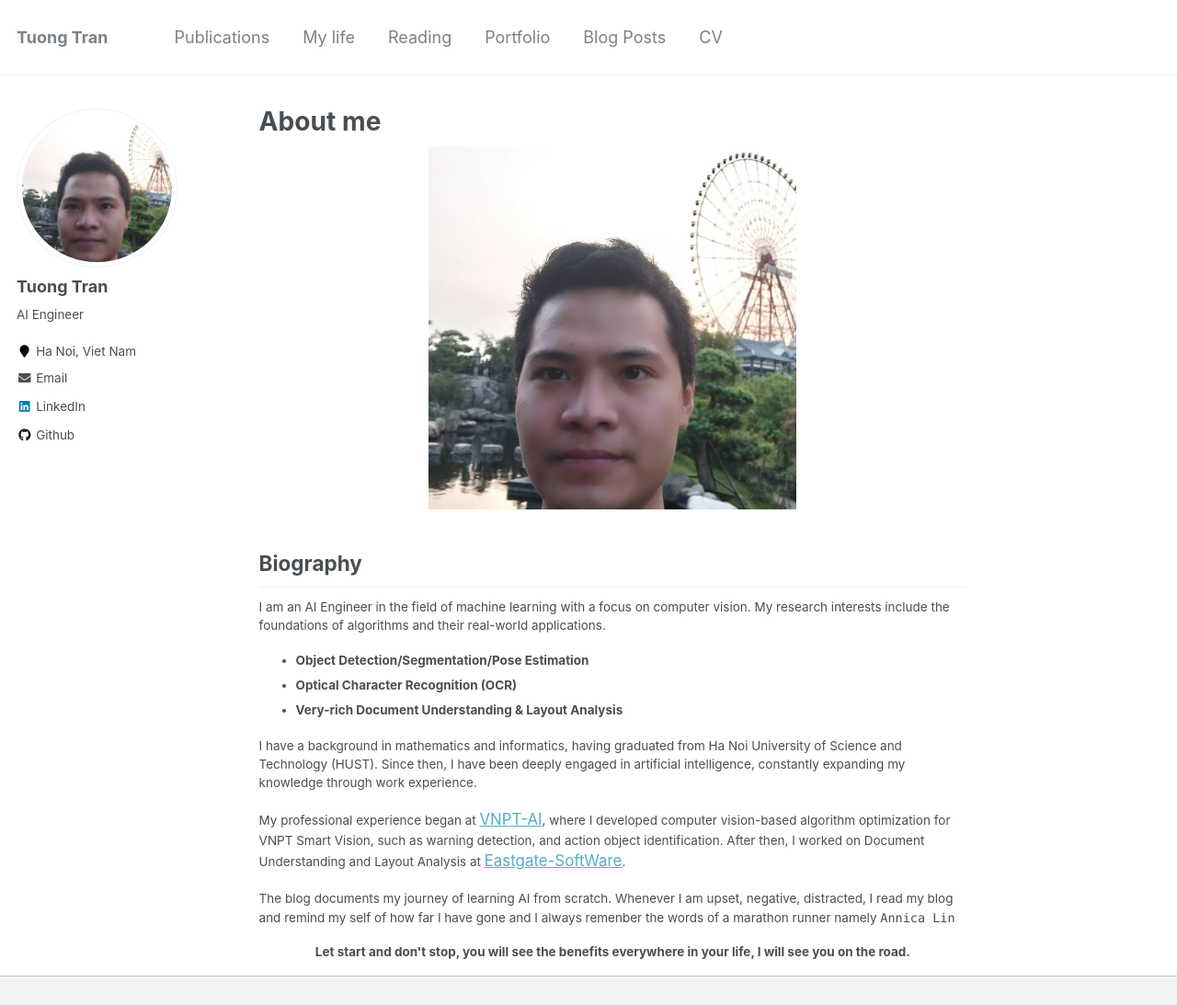
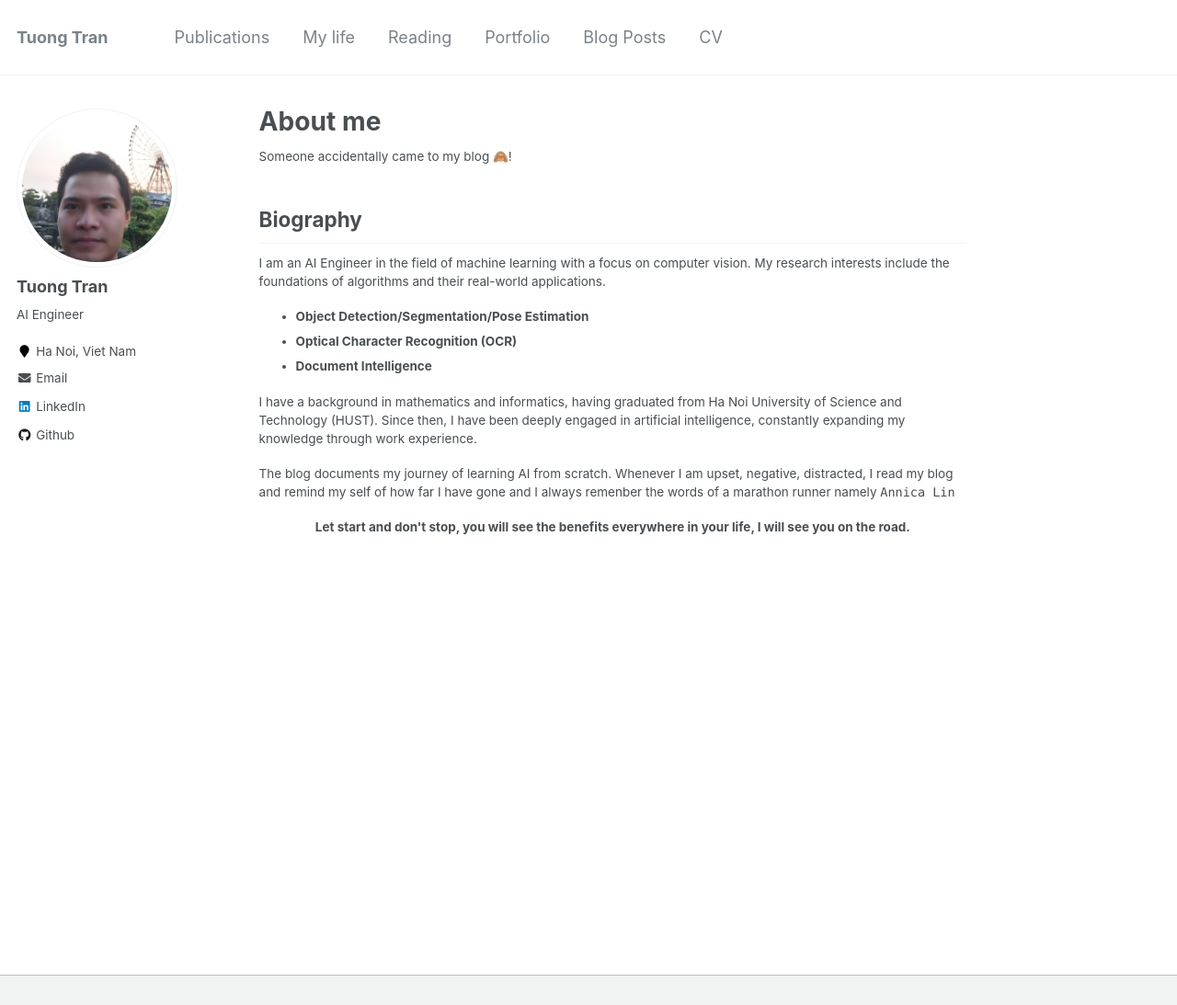
Before and after one commit to tuongtranngoc/tuongtranngoc.github.io, a Jekyll site: the page built from _pages/about.md, in a window 1280 px wide and 1252 px high, cut to the strip 0-1093 px from the top of the window. Shown: the whole strip at 92% size. Built offline with Jekyll 4.4.1, drawn with Linux system fonts in a browser that asks for light colours.

Commit message:
update: blogs

```diff
--- a/_pages/about.md
+++ b/_pages/about.md
@@ -8,21 +8,15 @@ redirect_from:
   - /about.html
 ---
 
-<p align='center'>
-  <img src="../images/profile.png" class="center" width=400px/>
-</p>
-
+Someone accidentally came to my blog 🙈!
 
 ## Biography
 I am an AI Engineer in the field of machine learning with a focus on computer vision. My research interests include the foundations of algorithms and their real-world applications.
 + **Object Detection/Segmentation/Pose Estimation**
 + **Optical Character Recognition (OCR)**
-+ **Very-rich Document Understanding & Layout Analysis**
++ **Document Intelligence**
 
 I have a background in mathematics and informatics, having graduated from Ha Noi University of Science and Technology (HUST). Since then, I have been deeply engaged in artificial intelligence, constantly expanding my knowledge through work experience.
-
-My professional experience began at [VNPT-AI](https://icenter.ai/vi), where I developed computer vision-based algorithm optimization for VNPT Smart Vision, such as warning detection, and action object identification. After then, I worked on Document Understanding and Layout Analysis at [Eastgate-SoftWare](https://eastgate-software.com/).
-
 
 The blog documents my journey of learning AI from scratch. Whenever I am upset, negative, distracted, I read my blog and remind my self of how far I have gone and
 I always remenber the words of a marathon runner namely `Annica Lin`
```
Also changed, not shown: _mylife/2023-11-11-trekking-lao-than.md (+1 -1 lines), _reading/2024-02-01-toi-noi-gi-khi-noi-ve-chay-bo.md (+6 -1 lines), _reading/2024-02-07-dive-to-deep-learning.md (+1 -1 lines).
